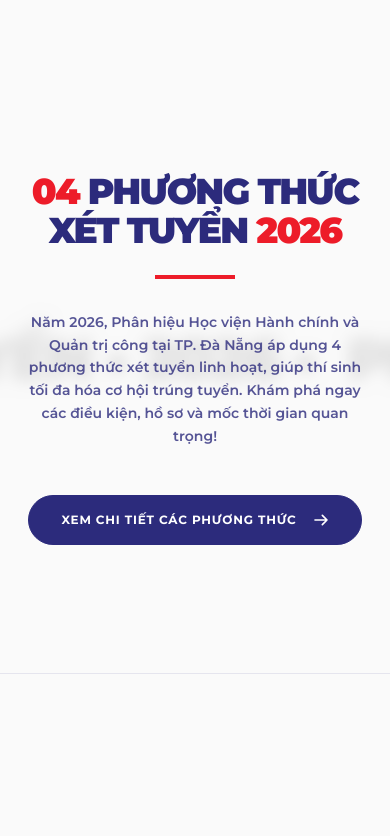
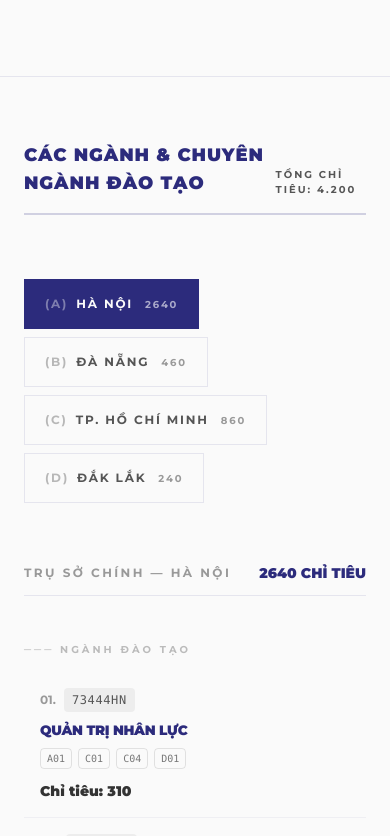
Before and after one commit to BlackOwl242/APAG-Landing-Page, a Next.js app: page / in a window 390 px wide. Shown: the part 6281-7117 px from the top of the page. Built offline with nearby package versions, Linux system fonts and the light colour scheme.

Commit message:
Restore Programs and Quotas section (ProgramsGroup1Section)

```diff
--- a/src/app/page.tsx
+++ b/src/app/page.tsx
@@ -10,6 +10,7 @@
 import FinancialSection from "@/components/FinancialSection";
 import AdmissionsSection from "@/components/AdmissionsSection";
 import AdmissionsMethodsCTA from "@/components/AdmissionsMethodsCTA";
+import ProgramsGroup1Section from "@/components/ProgramsGroup1Section";
 import Footer from "@/components/Footer";
 
 export default function Home() {
@@ -30,6 +31,9 @@
       <div className="w-full h-[clamp(2rem,6vw,5rem)] bg-[#FAFAFA]" />
       <ServicesSection />
 
+      {/* Academic Programs & Target Quotas */}
+      <div className="w-full h-[clamp(2rem,6vw,5rem)] bg-[#FAFAFA]" />
+      <ProgramsGroup1Section />
 
       {/* Meta & Admissions */}
       <div className="w-full h-[clamp(2rem,6vw,5rem)] bg-[#FAFAFA]" />
```
